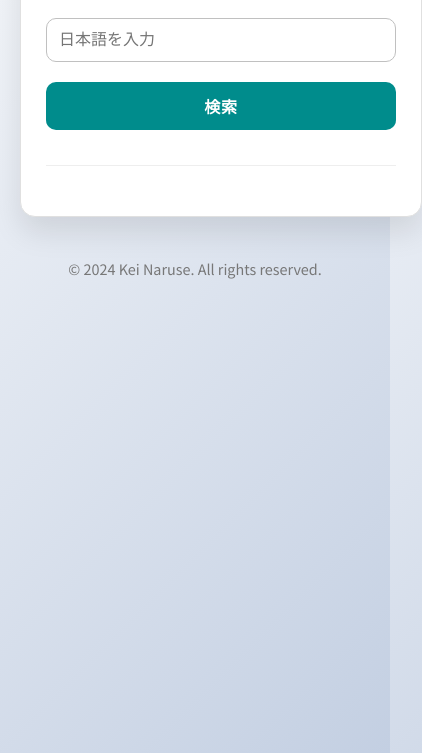
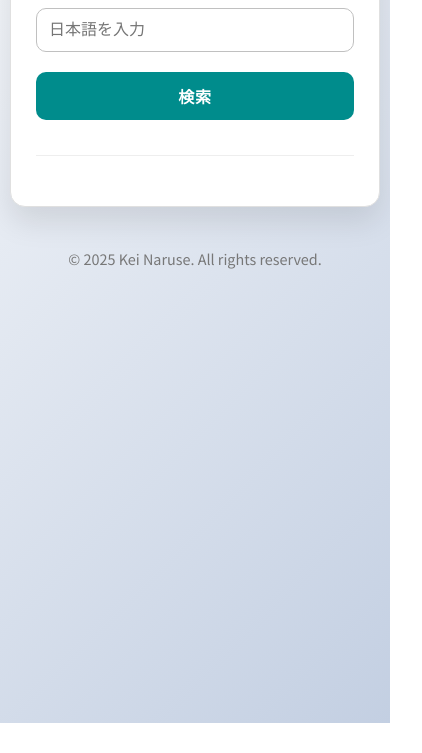
Before and after one commit to KeiCat/german-dictionary-app, a plain HTML site: page index.html in a window 390 px wide. Shown: the part 131-884 px from the top of the page, 422 px wide, since content can reach past the window. After the commit the page ends 854 px from the top, so only its background shows below. Drawn offline with Linux system fonts and the light colour scheme.

Commit message:
Fix responsive layout and update copyright year

```diff
--- a/index.html
+++ b/index.html
@@ -21,6 +21,6 @@
   <script src="script.js"></script>
 </body>
   <footer>
-    <p>&copy; 2024 Kei Naruse. All rights reserved.</p>
+    <p>&copy; 2025 Kei Naruse. All rights reserved.</p>
   </footer>
 </html>
--- a/style.css
+++ b/style.css
@@ -1,23 +1,27 @@
+* {
+  box-sizing: border-box; /* これを追加 */
+}
+
 body {
   font-family: 'Noto Sans JP', 'Roboto', sans-serif;
   background: linear-gradient(135deg, #f5f7fa 0%, #c3cfe2 100%);
-  padding: 20px;
   min-height: 100vh;
   margin: 0;
   color: #333;
   line-height: 1.6;
+  overflow-x: hidden; /* これを追加 */
 }
 
 .container {
   max-width: 650px;
-  width: 100%;
+  width: calc(100% - 40px); /* 左右に20pxの余白を確保 */
   background: #ffffff;
   padding: 40px;
   border-radius: 15px;
   box-shadow: 0 15px 30px rgba(0, 0, 0, 0.1);
   border: 1px solid #e0e0e0;
   animation: fadeIn 0.8s ease-out;
-  margin: 0 auto; /* 中央揃え */
+  margin: 20px auto; /* 上下に20pxの余白、左右中央揃え */
 }
 
 @keyframes fadeIn {
@@ -163,14 +167,25 @@ tr:first-child th:last-child {
 tr:last-child td:first-child {
   border-bottom-left-radius: 10px;
 }
+}
 
-tr:last-child td:last-child {
-  border-bottom-right-radius: 10px;
+.table-responsive {
+  overflow-x: auto;
+  -webkit-overflow-scrolling: touch; /* iOSでのスムーズなスクロール */
+}
+
+footer {
+  text-align: center;
+  margin-top: 40px;
+  color: #777;
+  font-size: 0.9rem;
 }
 
 @media (max-width: 768px) {
   .container {
     padding: 25px;
+    width: calc(100% - 20px); /* スマホでは左右に10pxの余白 */
+    margin: 10px auto; /* スマホでは上下に10pxの余白 */
   }
 
   h1 {
@@ -195,14 +210,6 @@ tr:last-child td:last-child {
   }
 }
 
-.table-responsive {
-  overflow-x: auto;
-  -webkit-overflow-scrolling: touch; /* iOSでのスムーズなスクロール */
+tr:last-child td:last-child {
+  border-bottom-right-radius: 10px;
 }
-
-footer {
-  text-align: center;
-  margin-top: 40px;
-  color: #777;
-  font-size: 0.9rem;
-}
```
